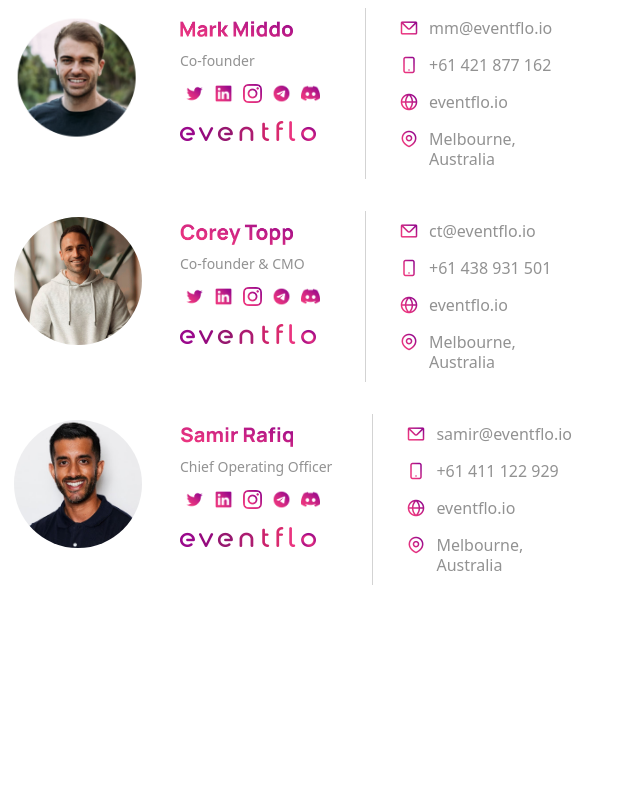
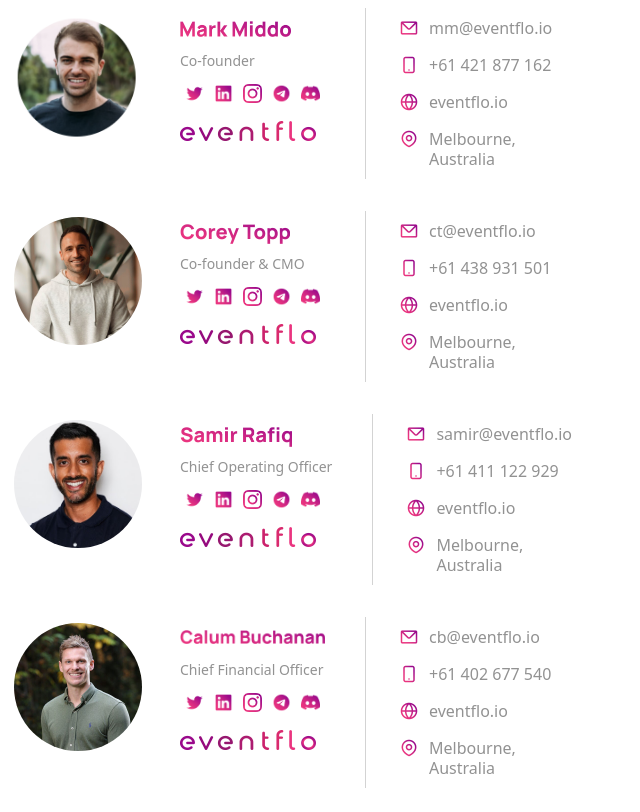
Before and after one commit to vkrms/email-signature, a website: page index.html in a window 1280 px wide. Shown: the whole page, without its empty margins (0-640 px from the left). Drawn offline with nearby package versions, Linux system fonts and the light colour scheme.

Commit message:
add calum buchanan

```diff
--- a/index.css
+++ b/index.css
@@ -105,7 +105,9 @@ p {
 }
 
 h2.name {
-    width: 113px;
+    width: auto;
+    max-width: 145px;
+
     height: 27px;
     line-height: 27px;
     padding: 5px 0;
--- a/index.html
+++ b/index.html
@@ -10,7 +10,7 @@
 
             <div class="col center">
                 <h2 class="name" title="Corey Topp">
-                    <img :src="nameImg" class="name__img" :alt="nameText"/>
+                    <img :srcSet="nameImg + ' 2x'" class="name__img" :alt="nameText"/>
                 </h2>
 
                 <p>{{title}}</p>
--- a/index.js
+++ b/index.js
@@ -29,7 +29,18 @@ const team = [
         title: 'Chief Operating Officer',
         email: 'samir@eventflo.io',
         tel: '+61 411 122 929',
+    },
+
+    // calum buchanan
+    {
+        mugshot: './team/calum_buchanan.jpg',
+        nameImg: './calum_buchanan_name.png',
+        nameText: 'Calum Buchanan',
+        title: 'Chief Financial Officer',
+        email: 'cb@eventflo.io',
+        tel: '+61 402 677 540',
     }
+
 ]
 
 createApp({
```
Also changed, not shown: calum_buchanan_name.png (added), team/calum_buchanan.jpg (added).
